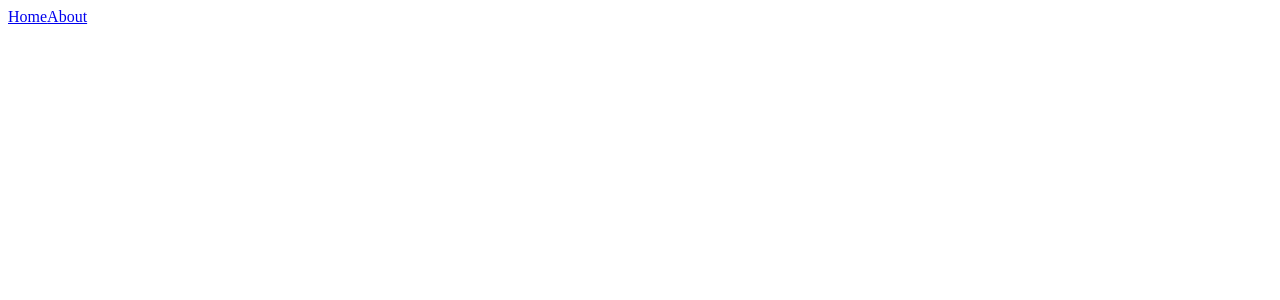
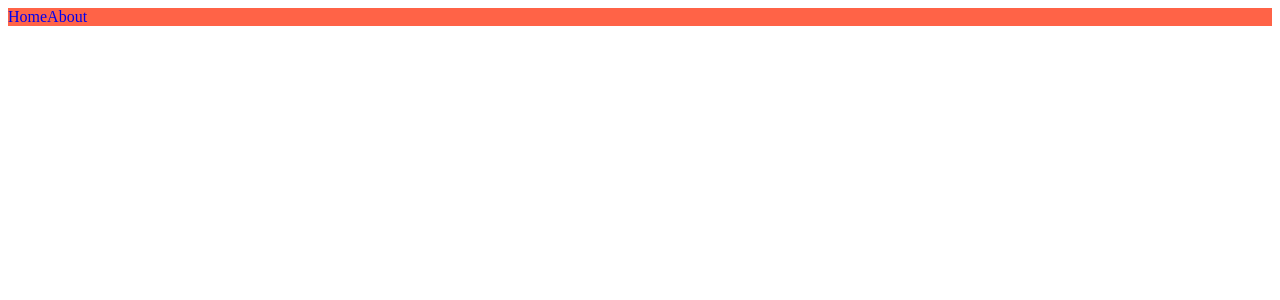
Before and after one commit to indiu6/nextjs-nomad, a Next.js app: page /components/NavBar in a window 1280 px wide. Shown: the top 300 px of the page. Built offline with nearby package versions, Linux system fonts and the light colour scheme.

Commit message:
style jsx

```diff
--- a/pages/components/NavBar.js
+++ b/pages/components/NavBar.js
@@ -1,6 +1,5 @@
 import Link from 'next/link';
 import { useRouter } from 'next/router';
-import styles from './NavBar.module.css';
 
 function NavBar() {
   const router = useRouter();
@@ -8,17 +7,22 @@
   return (
     <nav>
       <Link href="/">
-        {/* <a style={{ color: router.pathname == '/' ? 'red' : 'blue' }}>Home</a> */}
-        <a className={router.pathname === '/' ? styles.active : ''}>Home</a>
+        <a className={router.pathname === '/' ? 'active' : ''}>Home</a>
       </Link>
       <Link href="/about">
-        {/* <a style={{ color: router.pathname == '/about' ? 'red' : 'blue' }}>
-          About
-        </a> */}
-        <a className={router.pathname === '/about' ? styles.active : ''}>
-          About
-        </a>
+        <a className={router.pathname === '/about' ? 'active' : ''}>About</a>
       </Link>
+      <style jsx>{`
+        nav {
+          background-color: tomato;
+        }
+        a {
+          text-decoration: none;
+        }
+        .active {
+          color: yellow;
+        }
+      `}</style>
     </nav>
   );
 }
--- a/pages/components/NavBar.module.css
+++ /dev/null
@@ -1,13 +0,0 @@
-/* .nav {
-  display: flex;
-  justify-content: space-between;
-  background-color: tomato;
-} */
-
-.active {
-  color: tomato;
-}
-
-.link {
-  text-decoration: none;
-}
```
